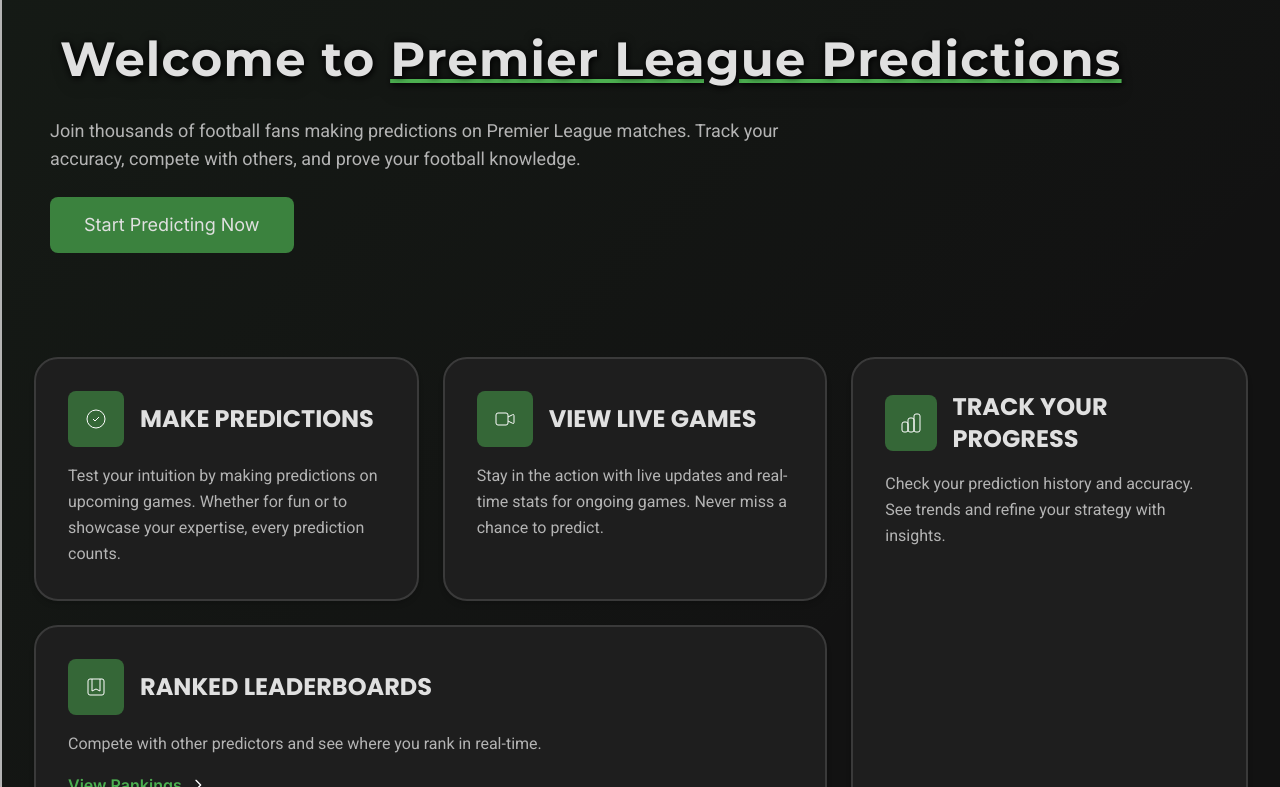
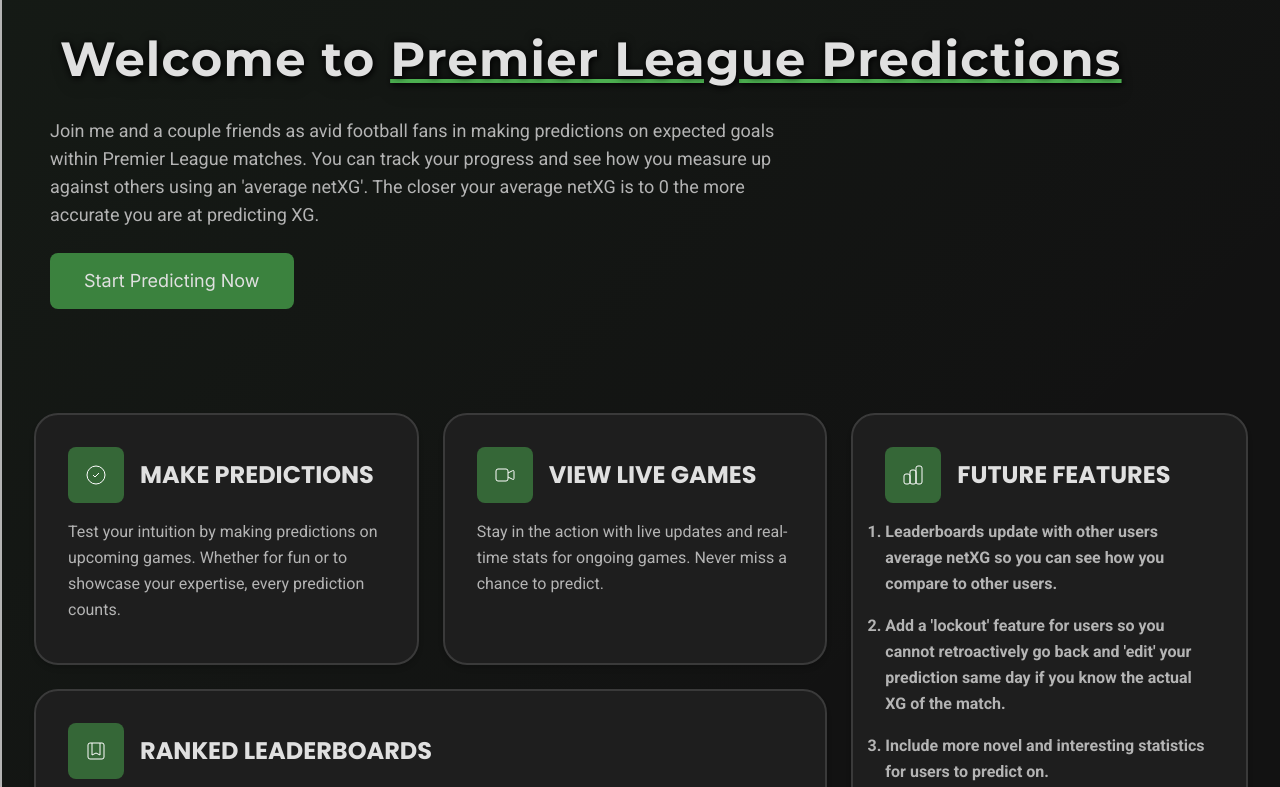
Before and after one commit to SmithNJ13/PredictionSite, a React (Vite) app in the folder frontend/: page / in a window 1280 px wide. Shown: the part 213-1000 px from the top of the page. Built offline with nearby package versions, Linux system fonts and the light colour scheme.

Commit message:
added feedback form on homepage

```diff
--- a/frontend/src/pages/Home/index.tsx
+++ b/frontend/src/pages/Home/index.tsx
@@ -1,4 +1,4 @@
-import { Link } from "react-router-dom";
+import { Link } from "react-router-dom"
 
 const HomePage = () => {
   return (
@@ -28,9 +28,10 @@
             </span>
           </h1>
           <p className="text-lg text-secondaryText font-mainText mb-6 max-w-3xl">
-            Join thousands of football fans making predictions on Premier League
-            matches. Track your accuracy, compete with others, and prove your
-            football knowledge.
+            Join me and a couple friends as avid football fans in making predictions on expected
+            goals within Premier League matches. You can track your progress and see how you measure up
+            against others using an 'average netXG'.
+            The closer your average netXG is to 0 the more accurate you are at predicting XG.
           </p>
           <Link
             to="/profile"
@@ -131,7 +132,7 @@
             </div>
           </div>
 
-          <div className="relative group p-8 bg-mainForeground rounded-2xl border-2 border-borders shadow-md hover:shadow-xl transition-shadow duration-300 self-start h-full">
+          <div className="flex flex-col relative group p-8 bg-mainForeground rounded-2xl border-2 border-borders shadow-md hover:shadow-xl transition-shadow duration-300 self-start h-full">
             <div className="flex items-center mb-4">
               <div className="w-14 h-14 bg-primaryAccent/50 rounded-lg flex items-center justify-center mr-4 transition-colors duration-300 group-hover:bg-primaryAccent/70">
                 <svg
@@ -144,13 +145,18 @@
                 </svg>
               </div>
               <h3 className="text-2xl font-bold font-subheading">
-                TRACK YOUR PROGRESS
+                FUTURE FEATURES
               </h3>
             </div>
-            <p className="text-secondaryText font-mainText leading-relaxed">
-              Check your prediction history and accuracy. See trends and refine
-              your strategy with insights.
-            </p>
+            <ol className="list-decimal text-secondaryText font-mainText leading-relaxed font-bold flex flex-col gap-4">
+              <li>Leaderboards update with other users average netXG so you can see how you compare to other users.</li>
+              <li>Add a 'lockout' feature for users so you cannot retroactively go back and 'edit' your prediction same day if you know the actual XG of the match.</li>
+              <li>Include more novel and interesting statistics for users to predict on.</li>
+            </ol>
+            <button className="m-2 p-2 text-primaryAccent border-[2px] border-primaryAccent rounded w-36 self-center hover:bg-zinc-800 font-bold"
+            onClick={() => window.location.href = "https://forms.gle/HS2NRjorJGVWqLqdA"}>
+              SUBMIT FEEDBACK
+            </button>
           </div>
         </section>
       </div>
```
